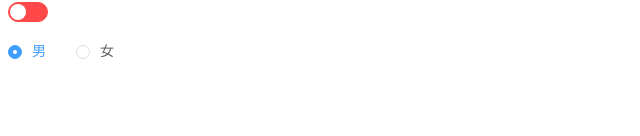
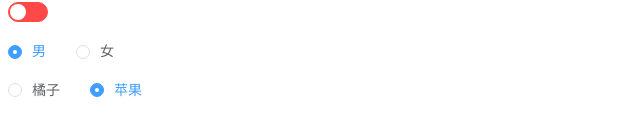
Before and after one commit to aiyaya211/aiyaya-ui, a Vue app: page / in a window 1280 px wide. Shown: the part 430-566 px from the top of the page, without its empty margins (0-640 px from the left). Built offline with nearby package versions, Linux system fonts and the light colour scheme; a web font is replaced by a local one.

Commit message:
radiogroup实现

```diff
--- a/src/App.vue
+++ b/src/App.vue
@@ -70,6 +70,13 @@
       <ya-radio label="1" v-model="gender">男</ya-radio>
       <ya-radio label="0" v-model="gender">女</ya-radio>
     </div>
+    <div>
+      <!-- 选框组 -->
+      <ya-radio-group  v-model="fruit">
+        <ya-radio label="orange">橘子</ya-radio>
+        <ya-radio label="apple">苹果</ya-radio>
+      </ya-radio-group>
+    </div>
   </div>
 </template>
 
@@ -84,6 +91,7 @@ export default {
       passwordContent: '',
       show: false,
       gender: '1',
+      fruit: 'apple'
     }
   },
   methods: {
--- /dev/null
+++ b/src/components/radio-group.vue
@@ -0,0 +1,28 @@
+<template>
+    <div class="ya-radio-group" >
+        <slot></slot>
+    </div>
+</template>
+<script>
+export default {
+    name: 'YaRadioGroup',
+    props: {
+        // 双向绑定在group上
+        value: null
+    },
+    provide() {
+        return {
+           RadioGroup: this,
+        }
+    }
+}
+</script>
+<style lang="scss" scoped>
+.ya-radio-group {
+    display: inline-block;
+    line-height: 1;
+    vertical-align: middle;
+    font-size: 0;
+}
+
+</style>
--- a/src/components/radio.vue
+++ b/src/components/radio.vue
@@ -27,13 +27,27 @@ export default {
        myValue: {
            // 获取值
            get() {
-               return this.value;
+               return this.hasGroup? this.RadioGroup.value : this.value;
            },
            // 更新修改值
            set(value) {
-               this.$emit('input', value)
+               console.log(this.RadioGroup)
+               this.hasGroup? this.RadioGroup.$emit('input', value) : this.$emit('input', value)
            }
+       },
+       // 判断有没有被group包裹
+       hasGroup() {
+           // 转换为boolean
+           return !!this.RadioGroup;
        }
+    },
+//      inject: {
+//     foo: { default: 'foo' }
+//   }
+    inject: {
+        RadioGroup: {
+            default: ''
+        }
     },
     props: {
         // 父组件双向绑定的值
--- a/src/main.js
+++ b/src/main.js
@@ -5,6 +5,7 @@ import YaDialog from './components/dialog.vue'
 import YaInput from './components/input.vue'
 import YaSwitch from './components/switch.vue'
 import YaRadio from './components/radio.vue'
+import YaRadioGroup from './components/radio-group.vue'
 import './assets/fonts/font.scss'
 
 Vue.config.productionTip = false
@@ -13,6 +14,7 @@ Vue.component(YaDialog.name, YaDialog)
 Vue.component(YaInput.name, YaInput)
 Vue.component(YaSwitch.name, YaSwitch)
 Vue.component(YaRadio.name, YaRadio)
+Vue.component(YaRadioGroup.name, YaRadioGroup)
 
 new Vue({
   render: h => h(App),
```
